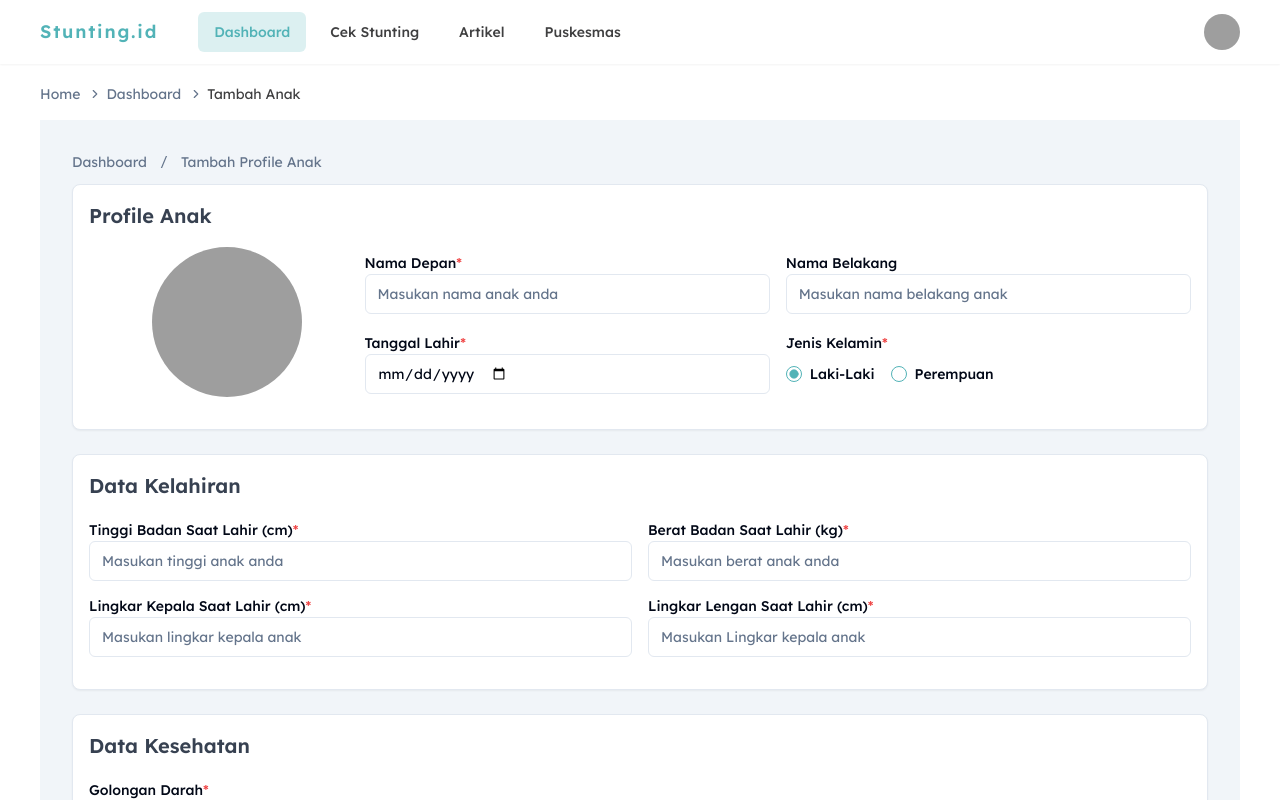
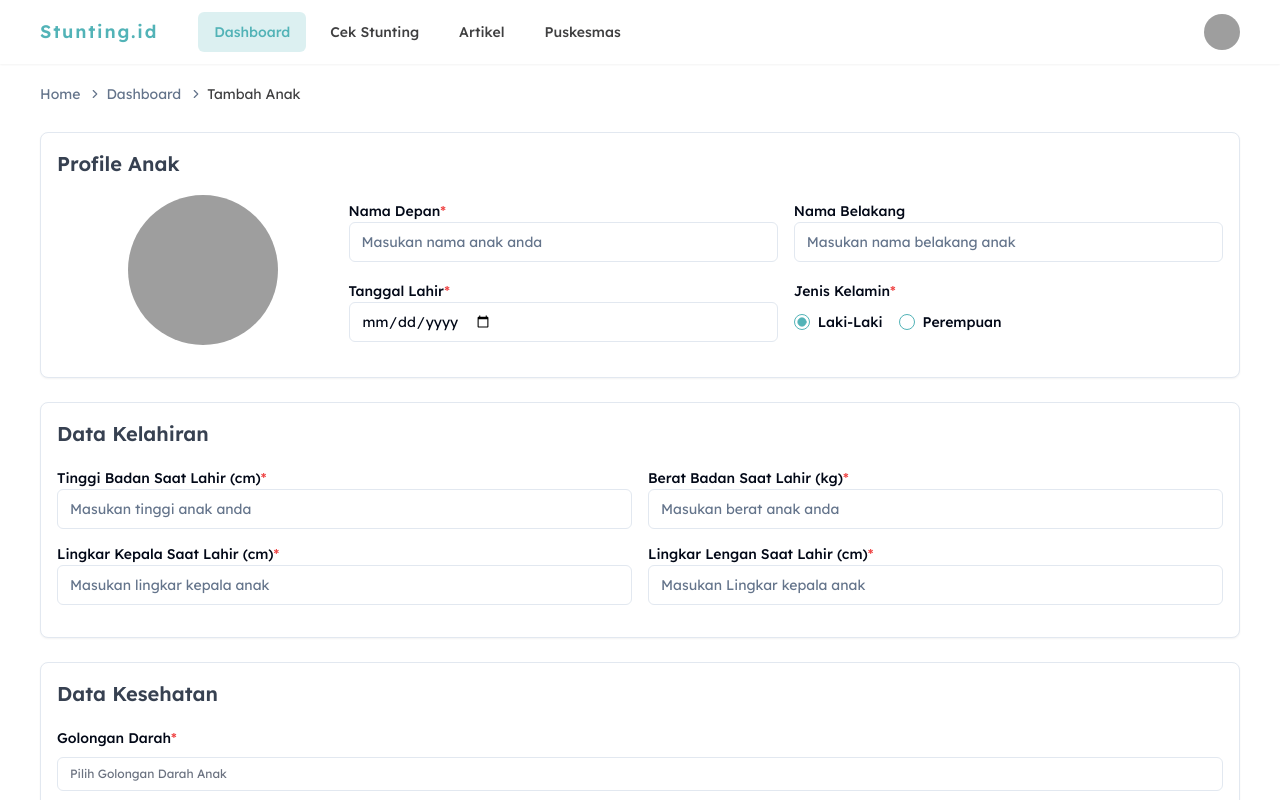
Before and after one commit to AamHermansyah/stunting.id, a Next.js app: page /dashboard/tambah-anak in a window 1280 px wide. Shown: the top 800 px of the page. Built offline with nearby package versions, Linux system fonts and the light colour scheme; grey boxes are pictures that could not be loaded.

Commit message:
[ADD - Fix Profile]

```diff
--- a/app/dashboard/(home)/_components/children-profile.tsx
+++ b/app/dashboard/(home)/_components/children-profile.tsx
@@ -20,8 +20,11 @@
         <ProfileCard />
         <ProfileCard />
         <ProfileCard />
-  <div className="flex flex-col justify-center min-h-[300px]"> {/* Sesuaikan min-height */}
-    <Link href="#" className="flex flex-col space-y-2 justify-center items-center mx-8 h-full">
+        <div className="flex flex-col justify-center min-h-[300px]">
+          <Link
+            href="#"
+            className="flex flex-col space-y-2 justify-center items-center mx-8 h-full"
+          >
             <div className="bg-[#e1f1f3] text-[#119494] h-[40px] w-[40px] rounded-full flex items-center justify-center">
               <FiPlus fontSize={30} />
             </div>
--- a/app/dashboard/tambah-anak/_components/breadcrumb.tsx
+++ /dev/null
@@ -1,32 +0,0 @@
-import { SlashIcon } from "@radix-ui/react-icons";
-import {
-  Breadcrumb,
-  BreadcrumbItem,
-  BreadcrumbLink,
-  BreadcrumbList,
-  BreadcrumbSeparator,
-} from "@/components/ui/breadcrumb";
-
-const BreadcrumbSementara = () => {
-  return (
-    <div>
-      <Breadcrumb>
-        <BreadcrumbList>
-          <BreadcrumbItem>
-            <BreadcrumbLink href="/dashboard">Dashboard</BreadcrumbLink>
-          </BreadcrumbItem>
-          <BreadcrumbSeparator>
-            <SlashIcon />
-          </BreadcrumbSeparator>
-          <BreadcrumbItem>
-            <BreadcrumbLink href="/add-profile-anak">
-              Tambah Profile Anak
-            </BreadcrumbLink>
-          </BreadcrumbItem>
-        </BreadcrumbList>
-      </Breadcrumb>
-    </div>
-  );
-};
-
-export default BreadcrumbSementara;
--- a/app/dashboard/tambah-anak/page.tsx
+++ b/app/dashboard/tambah-anak/page.tsx
@@ -1,4 +1,3 @@
-import BreadcrumbSementara from "./_components/breadcrumb";
 import Step1 from "./_components/step-1";
 import Step2 from "./_components/step-2";
 import Step3 from "./_components/step-3";
@@ -7,8 +6,7 @@
 
 export default function TambahAnakPage() {
   return (
-    <div className="flex flex-col w-full min-h-screen p-8 bg-[#f1f5f9]">
-      <BreadcrumbSementara />
+    <div className="flex flex-col w-full min-h-screen ">
       <Step1 />
       <Step2 />
       <Step3 />
```
Lines whose indentation alone changed are shown as unchanged.
